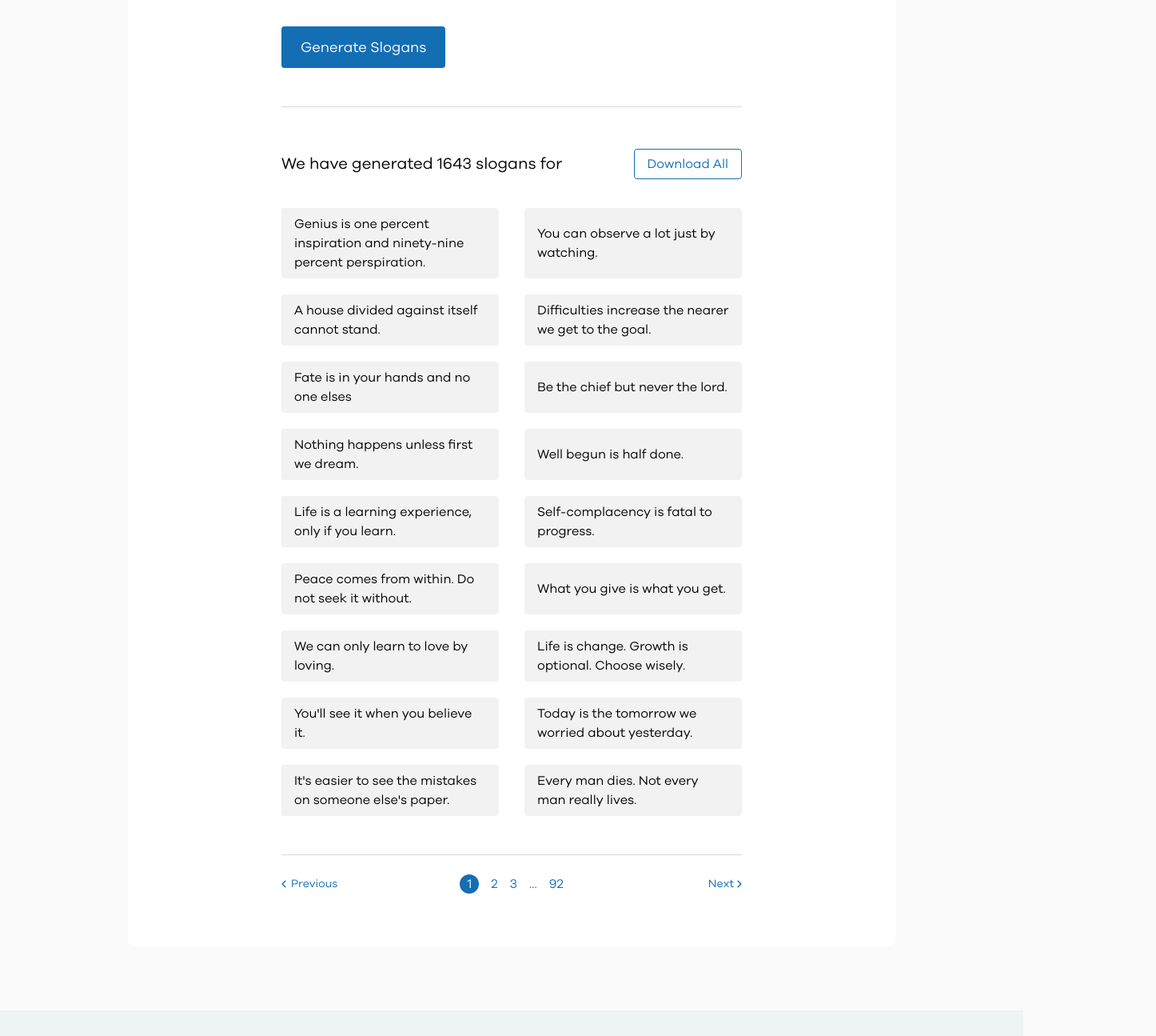
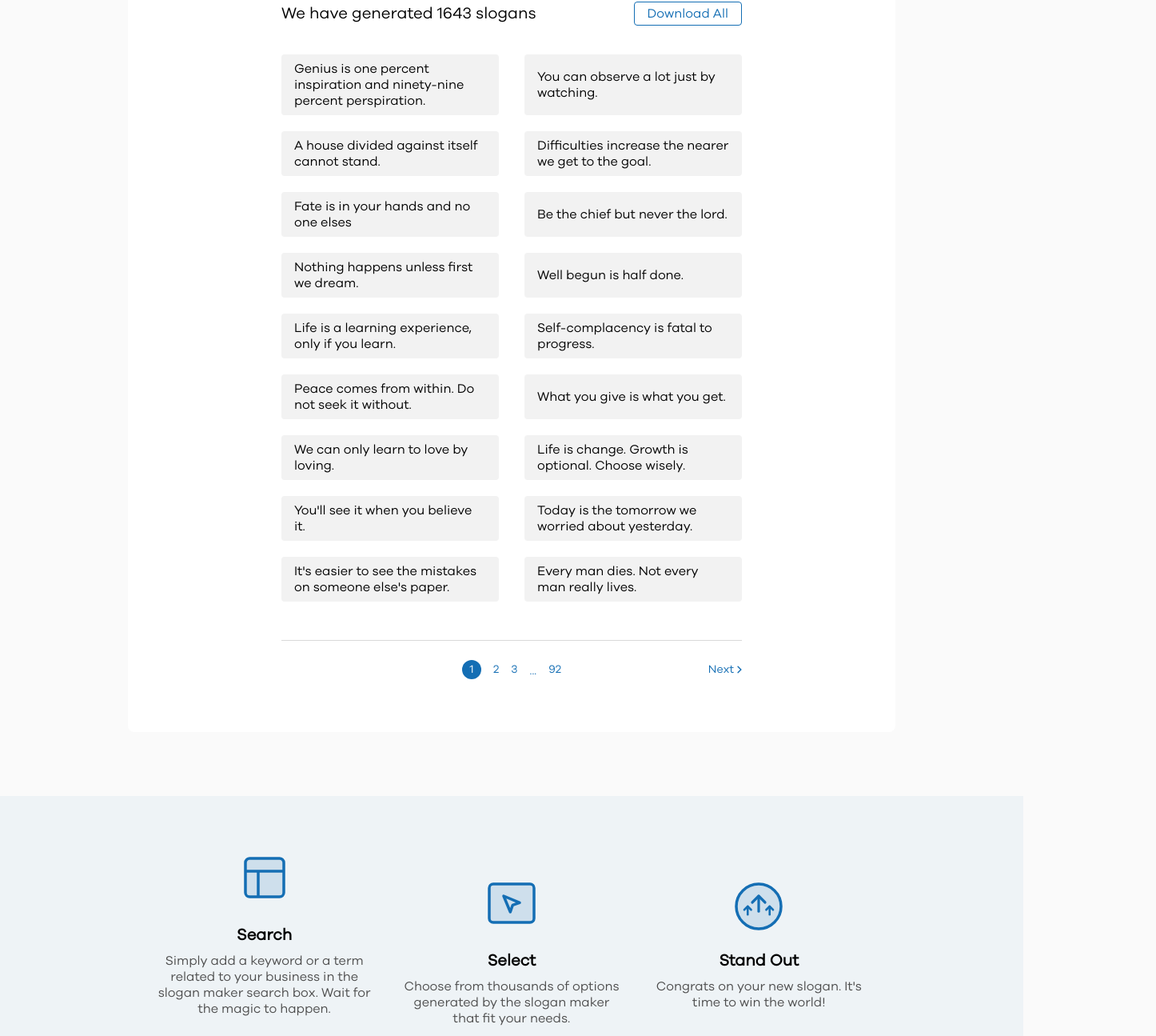
Before and after one commit to rohansinghrawat99/d-assignment, a React (Vite) app: page / in a window 1280 px wide. Shown: the part 707-2002 px from the top of the page at 80% size, 1446 px wide, since content can reach past the window. Built offline with nearby package versions, Linux system fonts and the light colour scheme.

Commit message:
[ADDED]Added responsiveness

```diff
--- a/src/components/Footer.tsx
+++ b/src/components/Footer.tsx
@@ -2,29 +2,29 @@ import React from 'react';
 
 const Footer: React.FC = () => {
     return (
-        <div className='flex flex-col bg-footerBg px-40 pt-16 text-white'>
-            <div className='flex items-start mb-10'>
-                <img src="/icons/logo.svg" alt="" className='mr-32'/>
-                <div className='flex space-x-24'>
-                    <div className='flex flex-col space-y-4'>
+        <div className='flex flex-col bg-footerBg px-2 md:px-14 xl:px-40 pt-16 text-white text-xs md:text-lg'>
+            <div className='flex flex-col items-center space-y-4 md:space-y-0 md:flex-row md:items-start mb-10'>
+                <img src="/icons/logo.svg" alt="" className='md:mr-2 xl:mr-32'/>
+                <div className='flex space-x-6 md:space-x-10 xl:space-x-24'>
+                    <div className='flex flex-col xl:space-y-4'>
                         <a href="#">Contact</a>
                         <a href="#">FAQ's</a>
                     </div>
-                    <div className='flex flex-col space-y-4'>
+                    <div className='flex flex-col xl:space-y-4'>
                         <a href="#">Tutorials</a>
                         <a href="#">Blog</a>
                     </div>
-                    <div className='flex flex-col space-y-4'>
+                    <div className='flex flex-col xl:space-y-4'>
                         <a href="#">Privacy</a>
                         <a href="#">Banned Items</a>
                     </div>
-                    <div className='flex flex-col space-y-4'>
+                    <div className='flex flex-col xl:space-y-4'>
                         <a href="#">About</a>
-                        <div className='flex items-center space-x-2'>
+                        <div className='flex items-center xl:space-x-2'>
                             <a href="#">Jobs</a><p className='flex justify-center items-center text-black font-semibold bg-white h-5 w-5 rounded-full'>3</p>
                         </div>
                     </div>
-                    <div className='flex flex-col space-y-4'>
+                    <div className='flex flex-col xl:space-y-4'>
                         <a href="#">Facebook</a>
                         <a href="#">Twitter</a>
                         <a href="#">Linkedin</a>
--- a/src/components/FreeProductCard.tsx
+++ b/src/components/FreeProductCard.tsx
@@ -9,8 +9,8 @@ const FreeProductCard: React.FC<FreeProductCardProps> = ({title, description, im
     return (
         <div className='flex flex-col w-88'>
             <img src={image_url} alt="" className='mb-4'/>
-            <h1 className='text-lg font-semibold mb-1'>{title}</h1>
-            <p className='text-smallText'>{description}</p>
+            <h1 className='text-sm md:text-lg font-semibold mb-1'>{title}</h1>
+            <p className='text-xs md:text-[16px] text-smallText'>{description}</p>
         </div>
     )
 }
--- a/src/components/FreeProducts.tsx
+++ b/src/components/FreeProducts.tsx
@@ -5,9 +5,9 @@ import FreeProductCard from "./FreeProductCard";
 const FreeProducts: React.FC = () => {
     const freeProductsData = FreeProductsData;
     return (
-        <div className='flex flex-col bg-white py-20 px-40'>
-            <h1 className='text-3xl font-semibold mb-12'>Try our other free products</h1>
-            <div className='grid grid-cols-3 gap-8'>
+        <div className='flex flex-col bg-white py-14 md:py-20 px-10 md:px-20 xl:px-48'>
+            <h1 className='text-xl md:text-3xl font-semibold mb-12'>Try our other free products</h1>
+            <div className='grid grid-cols-1 gap-8 md:grid-cols-2 xl:grid-cols-3'>
                 {
                     freeProductsData.map((e, index) => (<FreeProductCard key={index} title={e.title} description={e.description} image_url={e.image_url} />))
                 }
--- a/src/components/HeroSection.tsx
+++ b/src/components/HeroSection.tsx
@@ -7,23 +7,23 @@ import Footer from "./Footer";
 const HeroSection: React.FC = () => {
     return (
         <div className='bg-heroBg h-80 w-full absolute top-0'>
-            <div className='flex flex-col w-full items-center px-40 pt-6 space-y-16 mb-20'>
+            <div className='flex flex-col w-full items-center px-10 md:px-24 xl:px-40 pt-6 space-y-16 mb-20'>
                 <div className='flex w-full justify-between'>
-                    <img src="/icons/logo.svg" alt=""/>
-                    <div className='flex space-x-8 text-lg'>
+                    <img src="/icons/logo.svg" alt="" className='w-24 md:w-40'/>
+                    <div className='flex space-x-8 text-sm md:text-lg'>
                         <button className='text-white'>
                             Sign In
                         </button>
-                        <span className='text-black bg-white px-6 py-3 rounded'>
+                        <span className='text-black bg-white px-3 py-1.5 md:px-6 md:py-3 rounded'>
                         Dukaan for PC
                     </span>
                     </div>
                 </div>
-                <SloganMaker />
+                <SloganMaker/>
             </div>
-            <SloganFeatures />
-            <FreeProducts />
-            <Footer />
+            <SloganFeatures/>
+            <FreeProducts/>
+            <Footer/>
         </div>
     )
 }
--- a/src/components/SloganFeatures.tsx
+++ b/src/components/SloganFeatures.tsx
@@ -2,22 +2,22 @@ import React from 'react';
 
 const SloganFeatures: React.FC = () => {
     return (
-        <div className='bg-featuresBg pt-[4.75rem] pb-16 px-48'>
-            <div className='flex space-x-8 items-start text-center'>
+        <div className='bg-featuresBg pt-10 md:pt-[4.75rem] pb-16 px-10 md:px-20 xl:px-48'>
+            <div className='flex flex-col items-center md:flex-row space-y-8 md:space-x-8 md:items-start text-center'>
                 <div className='flex flex-1 flex-col justify-center items-center'>
                     <img src="/icons/search.svg" alt="" className='mb-8'/>
-                    <h1 className='text-xl font-semibold mb-2'>Search</h1>
-                    <p className='text-smallText'>Simply add a keyword or a term related to your business in the slogan maker search box. Wait for the magic to happen.</p>
+                    <h1 className='text-lg md:text-xl font-semibold mb-2'>Search</h1>
+                    <p className='text-sm md:text-[16px] text-smallText'>Simply add a keyword or a term related to your business in the slogan maker search box. Wait for the magic to happen.</p>
                 </div>
                 <div className='flex flex-1 flex-col justify-center items-center'>
                     <img src="/icons/select.svg" alt="" className='mb-8'/>
-                    <h1 className='text-xl font-semibold mb-2'>Select</h1>
-                    <p className='text-smallText'>Choose from thousands of options generated by the slogan maker that fit your needs.</p>
+                    <h1 className='text-lg md:text-xl font-semibold mb-2'>Select</h1>
+                    <p className='text-sm md:text-[16px] text-smallText'>Choose from thousands of options generated by the slogan maker that fit your needs.</p>
                 </div>
                 <div className='flex flex-1 flex-col justify-center items-center'>
                     <img src="/icons/stand-out.svg" alt="" className='mb-6'/>
-                    <h1 className='text-xl font-semibold mb-2'>Stand Out</h1>
-                    <p className='text-smallText'>Congrats on your new slogan. It's time to win the world!</p>
+                    <h1 className='text-lg md:text-xl font-semibold mb-2'>Stand Out</h1>
+                    <p className='text-sm md:text-[16px] text-smallText'>Congrats on your new slogan. It's time to win the world!</p>
                 </div>
             </div>
         </div>
--- a/src/components/SloganList.tsx
+++ b/src/components/SloganList.tsx
@@ -38,7 +38,7 @@ const SloganList: React.FC<SloganListProps> = ({ sloganList }) => {
             {
                 sloganList.map((slogan: string, index: number) => (
                     <div className='flex items-center rounded bg-sloganBg px-4 py-2' key={index} id='tt_copy' onClick={() => copyToClipboard(slogan)}>
-                        <h3 className='font-normal'>
+                        <h3 className='text-sm md:text-[16px] font-normal'>
                             {slogan}
                         </h3>
                     </div>
--- a/src/components/SloganMaker.tsx
+++ b/src/components/SloganMaker.tsx
@@ -49,62 +49,66 @@ const SloganMaker: React.FC = () => {
     }
 
     const SloganSection = useMemo(() => (
-        <SloganList sloganList={pageData} />
+        <SloganList sloganList={pageData}/>
     ), [pageData])
     return (
         <div className='w-full'>
-            <div className='flex flex-col bg-white rounded-lg px-48 pt-16 pb-[66px]'>
-                <h1 className='text-4xl font-semibold mb-4'>Free Slogan Maker</h1>
-                <p className='text-xl text-smallText font-normal mb-12'>
+            <div className='flex flex-col bg-white rounded-lg px-6 md:px-20 xl:px-48 pt-8 md:pt-16 pb-10 md:pb-[66px]'>
+                <h1 className='text-2xl md:text-4xl font-semibold mb-4'>Free Slogan Maker</h1>
+                <p className='text-sm md:text-xl text-smallText font-normal mb-12'>
                     Simply enter a term that describes your business, and get up to 1,000 relevant slogans for free.
                 </p>
                 <div className='flex flex-col space-y-2 mb-12'>
-                    <h2 className='font-normal'>Word for your slogan</h2>
-                    <span className='relative w-80'>
-                        <input type="text" className='rounded h-12 w-80 border border-borderBg px-4'
+                    <h2 className='text-sm md:text-[16px] font-normal'>Word for your slogan</h2>
+                    <span className='relative w-64 md:w-80'>
+                        <input type="text" className='rounded h-10 md:h-12 w-64 md:w-80 border border-borderBg px-4'
                                onChange={(e) => setSearch(e.target.value)}/>
-                        <img src="/icons/cross.svg" alt="" className='absolute top-4 right-4 cursor-pointer'
+                        <img src="/icons/cross.svg" alt="" className='absolute top-3 md:top-4 right-4 cursor-pointer'
                              onClick={() => {
                                  setSearch('');
                              }}/>
                     </span>
                 </div>
                 <div className='flex w-full items-start mb-12'>
-                    <button className='bg-heroBg px-6 py-3 rounded text-white text-lg' onClick={() => handleSearch()}>
+                    <button className='bg-heroBg px-4 py-1.5 md:px-6 md:py-3 rounded text-white text-sm md:text-lg'
+                            onClick={() => handleSearch()}>
                         Generate Slogans
                     </button>
                 </div>
                 <span className='bg-dividerBg h-px mb-[52px]'></span>
                 <div className='flex w-full justify-between items-center mb-9'>
-                    <h2 className='text-xl'>{`We have generated ${totalSloganLength} slogans for ${search}`}</h2>
-                    <button className='text-heroBg border border-heroBg rounded px-4 py-1.5'>Download All</button>
+                    <h2 className='text-sm md:text-xl'>{`${search ? `We have generated ${totalSloganLength} slogans for ${search}` : `We have generated ${totalSloganLength} slogans`}`}</h2>
+                    <button
+                        className='text-heroBg border border-heroBg rounded text-xs md:text-[16px] px-2 md:px-4 py-1.5'>Download
+                        All
+                    </button>
                 </div>
                 {SloganSection}
                 <span className='bg-dividerBg h-px mb-6'></span>
                 <div className='flex relative w-full items-center justify-center'>
                     <div className='flex space-x-[15px]'>
                         <span
-                            className='flex items-center justify-center h-6 w-6 bg-heroBg rounded-full text-white cursor-pointer'>
+                            className='flex items-center justify-center text-xs md:text-sm h-6 w-6 bg-heroBg rounded-full text-white cursor-pointer'>
                             {pageNumber}
                         </span>
-                        <span className='flex items-center justify-center text-heroBg cursor-pointer'
+                        <span className='flex items-center justify-center text-xs md:text-sm text-heroBg cursor-pointer'
                               onClick={() => {
                                   setPageNumber(pageNumber + 1)
                                   handlePageNumberChanged(pageNumber + 1)
                               }}>
                             {pageNumber + 1}
                         </span>
-                        <span className='flex items-center justify-center text-heroBg cursor-pointer'
+                        <span className='flex items-center justify-center text-xs md:text-sm text-heroBg cursor-pointer'
                               onClick={() => {
                                   setPageNumber(pageNumber + 2)
                                   handlePageNumberChanged(pageNumber + 2)
                               }}>
                             {pageNumber + 2}
                         </span>
-                        <span className='flex items-end justify-center text-heroBg'>
+                        <span className='flex items-end justify-center text-xs md:text-sm text-heroBg'>
                             {'...'}
                         </span>
-                        <span className='flex items-center justify-center text-heroBg cursor-pointer'
+                        <span className='flex items-center justify-center text-xs md:text-sm text-heroBg cursor-pointer'
                               onClick={() => {
                                   setPageNumber(totalPageNumber)
                                   handlePageNumberChanged(totalPageNumber)
@@ -112,18 +116,23 @@ const SloganMaker: React.FC = () => {
                             {totalPageNumber}
                         </span>
                     </div>
-                    <span className='flex items-center text-heroBg absolute left-0 space-x-1.5 cursor-pointer' onClick={() => {
+                    {
+                        pageNumber !== 1 ?
+                            <span className='flex items-center text-heroBg absolute left-0 space-x-1.5 cursor-pointer'
+                                  onClick={() => {
                                       setPageNumber(pageNumber - 1)
                                       handlePageNumberChanged(pageNumber - 1)
                                   }}>
                         <img src="/icons/next.svg" alt="" className='h-full rotate-180'/>
-                        <h1 className='text-sm'>{'Previous'}</h1>
-                    </span>
-                    <span className='flex items-center text-heroBg absolute right-0 space-x-1 cursor-pointer' onClick={() => {
+                        <h1 className='text-xs md:text-sm'>{'Previous'}</h1>
+                    </span> : null
+                    }
+                    <span className='flex items-center text-heroBg absolute right-0 space-x-1 cursor-pointer'
+                          onClick={() => {
                               setPageNumber(pageNumber + 1)
                               handlePageNumberChanged(pageNumber + 1)
                           }}>
-                        <h1 className='text-sm'>{'Next'}</h1>
+                        <h1 className='text-xs md:text-sm'>{'Next'}</h1>
                         <img src="/icons/next.svg" alt="" className='h-full'/>
                     </span>
                 </div>
```
Lines whose indentation alone changed are shown as unchanged.
